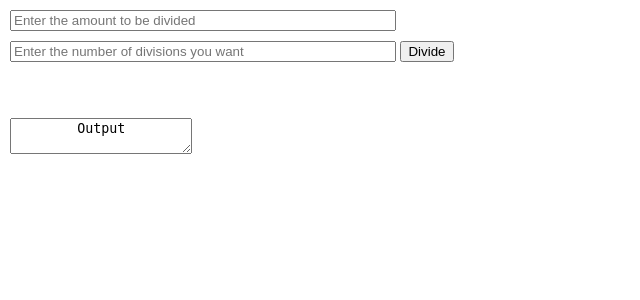
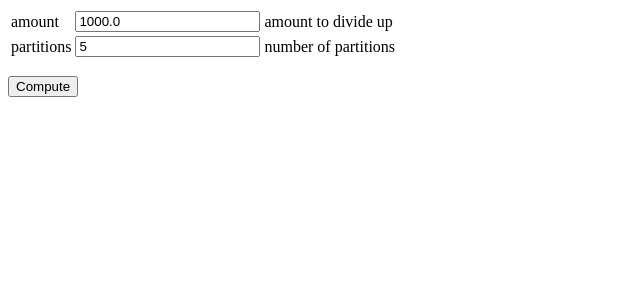
Before and after one commit to TinoMuzambi/AmountDivider, a Flask app: page / in a window 1280 px wide. Shown: the top 300 px of the page, without its empty margins (0-640 px from the left). Run offline with Flask 2, Linux system fonts and the light colour scheme.

Commit message:
Output running as expected.

```diff
--- a/divider.py
+++ b/divider.py
@@ -4,14 +4,29 @@
 from random import randint
 from random import seed
 from flask import Flask, request, render_template
+from wtforms import Form, FloatField, validators, IntegerField
+
+class InputForm(Form):
+    amount = FloatField(
+        label="amount to divide up", default=1000.0,
+        validators=[validators.InputRequired()])
+    partitions = IntegerField(
+        label="number of partitions", default=5,
+        validators=[validators.InputRequired()])
 
 
 app = Flask(__name__)
 
 
-@app.route("/")
+@app.route("/", methods=['GET', 'POST'])
 def index():
-    return render_template('index.html')
+    form = InputForm(request.form)
+    if request.method == 'POST' and form.validate():
+        result = get_bins_alt3(form.amount.data, form.partitions.data)
+    else:
+        result = None
+
+    return render_template('index.html', form=form, result=result)
 
 
 def get_bins_alt(full_amount, no_bins):
@@ -64,8 +79,8 @@
 
 @app.route("/divide", methods=['POST'])
 def get_bins_alt4():
-    full_amount = eval(request.form['text'])
-    no_bins = eval(request.form['text'])
+    full_amount = eval(request.form['amount'])
+    no_bins = eval(request.form['partitions'])
     bins = []
 
     for i in range(no_bins):
@@ -79,6 +94,7 @@
         bins[i] += cum_sum
 
     print(bins)
+    return index()
 
 
 def get_bins(full_amount, no_bins):
--- a/static/css/style.css
+++ b/static/css/style.css
@@ -4,6 +4,7 @@
     padding: 0;
     width: 100%;
     font-family: sans-serif;
+    background-color: darkgreen;
 }
 .amount-container {
     margin: 10px;
@@ -17,6 +18,7 @@
 .partitions-container .partitions-input {
     width: 30%;
 }
-.output-container {
-    margin: 10px;
+.output-container .output-field {
+    width: 50%;
+    height: 10%;
 }
--- a/templates/index.html
+++ b/templates/index.html
@@ -1,28 +1,29 @@
-<!DOCTYPE html>
-<html lang="en">
-<head>
-    <meta charset="UTF-8">
-    <link rel="stylesheet" href="{{ url_for('static', filename='css/style.css') }}">
-    <title>Amount Divider</title>
-</head>
-<body>
+<!--<!DOCTYPE html>-->
+<!--<html lang="en">-->
+<!--<head>-->
+<!--    <meta charset="UTF-8">-->
+<!--&lt;!&ndash;    <link rel="stylesheet" href="{{ url_for('static', filename='css/style.css') }}">&ndash;&gt;-->
+<!--    <title>Amount Divider</title>-->
+<!--</head>-->
+<!--<body>-->
+<form method=post action="">
+<table>
+  {% for field in form %}
+    <tr>
+    <td>{{ field.name }}</td><td>{{ field }}</td>
+    <td>{{ field.label }}</td>
+    </tr>
+  {% endfor %}
+</table>
+<p><input type=submit value=Compute></form></p>
 
-<form class="amount-container" method="POST">
-    <input class="amount-input" name="text" placeholder="Enter the amount to be divided">
-</form>
+<p>
+    {% if result != None %}
+    <textarea>
+        {{ result }}
+    </textarea>
+    {% endif %}
+</p>
 
-<form class="partitions-container" action="/divide" method="POST">
-    <input class="partitions-input" name="text" placeholder="Enter the number of divisions you want">
-    <input class="partitions-btn" type="submit" value="Divide">
-</form>
-
-<br><br>
-
-<form class="output-container" action="/calc" method="POST">
-    <textarea class="output">
-        Output
-    </textarea>
-</form>
-
-</body>
-</html>
+<!--</body>-->
+<!--</html>-->
```
Also changed, not shown: index.html (added, +29 -0 lines).
